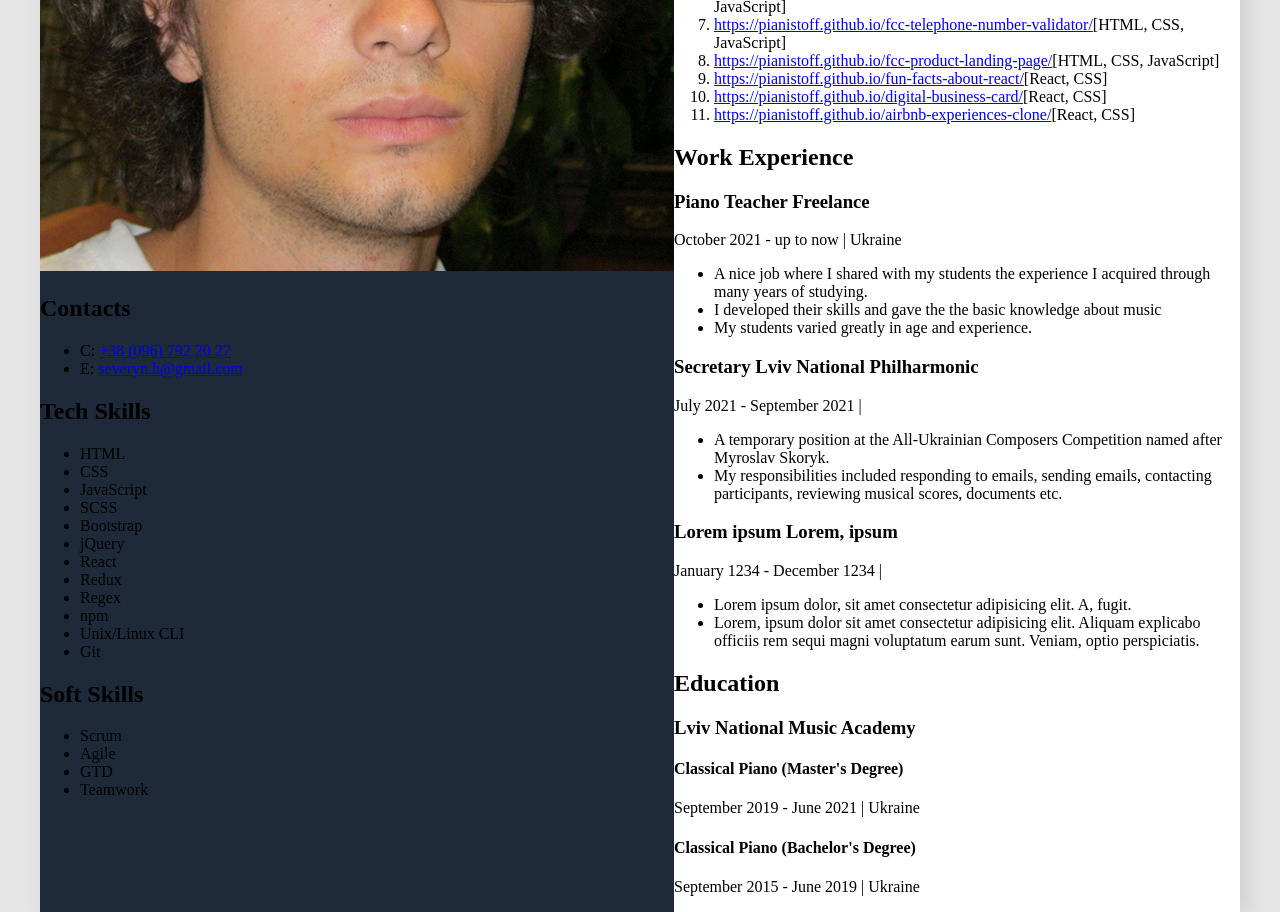
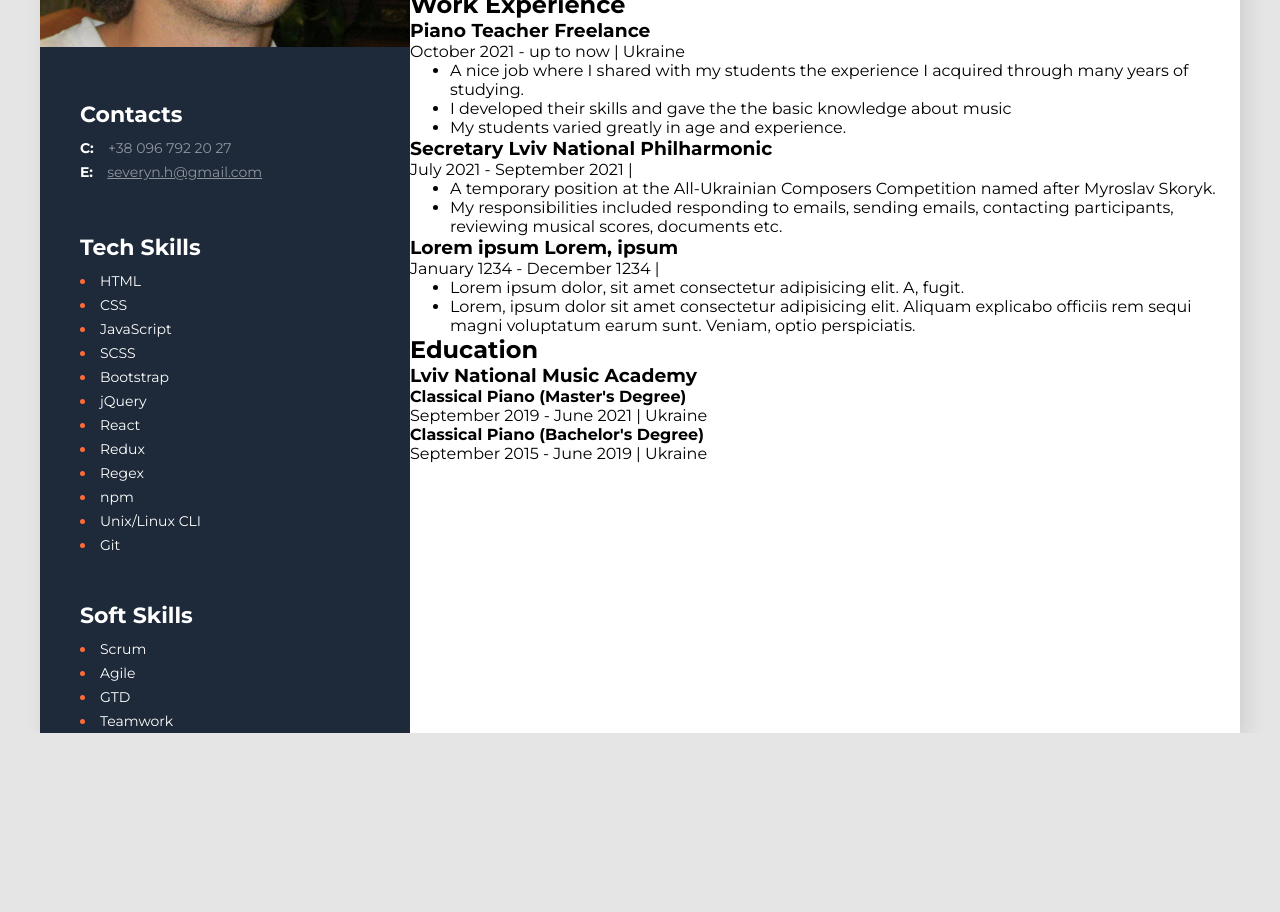
Before and after one commit to pianistoff/goit-resume, a plain HTML site: page index.html in a window 1280 px wide. Shown: the part 363-1275 px from the top of the page. After the commit the page ends 1096 px from the top, so only its background shows below. Drawn offline with Linux system fonts and the light colour scheme.

Commit message:
Fix fonts not working

```diff
--- a/index.html
+++ b/index.html
@@ -5,7 +5,13 @@
         <meta http-equiv="X-UA-Compatible" content="IE=edge" />
         <meta name="viewport" content="width=device-width, initial-scale=1.0" />
         <title>Resume</title>
-        <link rel="stylesheet" href="./style/style.css">
+        <link rel="preconnect" href="https://fonts.googleapis.com" />
+        <link rel="preconnect" href="https://fonts.gstatic.com" crossorigin />
+        <link
+            href="https://fonts.googleapis.com/css2?family=Montserrat:wght@400;700&display=swap"
+            rel="stylesheet"
+        />
+        <link rel="stylesheet" href="./styles/styles.css" />
     </head>
     <body>
         <div class="main-container">
@@ -171,48 +177,53 @@
                 <img
                     src="./img/photo.jpg"
                     alt="A photo of a guy in glasses with curly hair."
+                    class="photo"
                 />
-                <div class="contacts-container">
-                    <h2>Contacts</h2>
-                    <ul>
-                        <li>
-                            C:
-                            <a href="tel:+38-(096)-792-2027"
-                                >+38 (096) 792 20 27</a
+                <div class="contacts-container aside-container">
+                    <h2 class="aside-title">Contacts</h2>
+                    <ul class="contacts-list aside-list">
+                        <li class="aside-item">
+                            <span class="contacts-letter">C:</span>
+                            <a
+                                href="tel:+380967922027"
+                                class="contacts-link phone-number"
+                                >+38 096 792 20 27</a
                             >
                         </li>
-                        <li>
-                            E:
-                            <a href="mailto:severyn.h@gmail.com"
+                        <li class="aside-item">
+                            <span class="contacts-letter">E:</span>
+                            <a
+                                href="mailto:severyn.h@gmail.com"
+                                class="contacts-link"
                                 >severyn.h@gmail.com</a
                             >
                         </li>
                     </ul>
                 </div>
-                <div class="tech-skills-container">
-                    <h2>Tech Skills</h2>
-                    <ul>
-                        <li>HTML</li>
-                        <li>CSS</li>
-                        <li>JavaScript</li>
-                        <li>SCSS</li>
-                        <li>Bootstrap</li>
-                        <li>jQuery</li>
-                        <li>React</li>
-                        <li>Redux</li>
-                        <li>Regex</li>
-                        <li>npm</li>
-                        <li>Unix/Linux CLI</li>
-                        <li>Git</li>
+                <div class="tech-skills-container aside-container">
+                    <h2 class="aside-title">Tech Skills</h2>
+                    <ul class="skills-list aside-list">
+                        <li class="skills-item aside-item">HTML</li>
+                        <li class="skills-item aside-item">CSS</li>
+                        <li class="skills-item aside-item">JavaScript</li>
+                        <li class="skills-item aside-item">SCSS</li>
+                        <li class="skills-item aside-item">Bootstrap</li>
+                        <li class="skills-item aside-item">jQuery</li>
+                        <li class="skills-item aside-item">React</li>
+                        <li class="skills-item aside-item">Redux</li>
+                        <li class="skills-item aside-item">Regex</li>
+                        <li class="skills-item aside-item">npm</li>
+                        <li class="skills-item aside-item">Unix/Linux CLI</li>
+                        <li class="skills-item aside-item">Git</li>
                     </ul>
                 </div>
-                <div class="soft-skills-container">
-                    <h2>Soft Skills</h2>
-                    <ul>
-                        <li>Scrum</li>
-                        <li>Agile</li>
-                        <li>GTD</li>
-                        <li>Teamwork</li>
+                <div class="soft-skills-container aside-container">
+                    <h2 class="aside-title">Soft Skills</h2>
+                    <ul class="skills-list aside-list">
+                        <li class="skills-item aside-item">Scrum</li>
+                        <li class="skills-item aside-item">Agile</li>
+                        <li class="skills-item aside-item">GTD</li>
+                        <li class="skills-item aside-item">Teamwork</li>
                     </ul>
                 </div>
             </aside>
--- a/js/script.js
+++ /dev/null
@@ -1,2 +0,0 @@
-import "@fontsource/montserrat/400.css";
-import "@fontsource/montserrat/700.css";
--- a/style/style.css
+++ /dev/null
@@ -1,20 +0,0 @@
-body {
-    margin: 0;
-    background-color: #E5E5E5;
-}
-
-.main-container {
-    display: flex;
-    flex-direction: row-reverse;
-    margin: 0 auto;
-    width: 1200px;
-    box-shadow: 6px 6px 20px rgba(0, 0, 0, 0.1);
-}
-
-.about-container {
-    background-color: #fff;
-}
-
-.aside {
-    background-color: #1E2939;
-}
--- /dev/null
+++ b/styles/styles.css
@@ -0,0 +1,99 @@
+* {
+  margin: 0;
+}
+
+body {
+  background-color: #e5e5e5;
+  font-family: "Montserrat", sans-serif;
+}
+
+.main-container {
+  display: -webkit-box;
+  display: -ms-flexbox;
+  display: flex;
+  -webkit-box-orient: horizontal;
+  -webkit-box-direction: reverse;
+      -ms-flex-direction: row-reverse;
+          flex-direction: row-reverse;
+  margin: 0 auto;
+  width: 1200px;
+  -webkit-box-shadow: 6px 6px 20px rgba(0, 0, 0, 0.1);
+          box-shadow: 6px 6px 20px rgba(0, 0, 0, 0.1);
+}
+
+.about-container {
+  background-color: #fff;
+}
+
+.aside {
+  background-color: #1e2939;
+  width: 370px;
+  color: white;
+}
+
+.photo {
+  width: 370px;
+  height: auto;
+  padding-top: 40px;
+}
+
+.aside-container {
+  margin-left: 40px;
+}
+
+.contacts-container,
+.tech-skills-container {
+  margin-top: 50px;
+}
+
+.aside-title {
+  margin-bottom: 8px;
+  font-weight: 700;
+  font-size: 22px;
+  line-height: 27px;
+}
+
+.contacts-list {
+  list-style: none;
+  padding: 0;
+}
+
+.contacts-letter {
+  font-weight: 700;
+  font-size: 14px;
+  line-height: 24px;
+  padding-right: 10px;
+}
+
+.contacts-link {
+  color: white;
+  opacity: 0.5;
+  font-weight: 400;
+  font-size: 14px;
+  line-height: 24px;
+}
+
+.phone-number {
+  text-decoration: none;
+}
+
+.skills-list {
+  list-style: inside;
+  padding: 0;
+}
+
+.skills-item {
+  font-weight: 400;
+  font-size: 14px;
+  color: white;
+  line-height: 24px;
+}
+
+.soft-skills-container {
+  margin-top: 45px;
+}
+
+.skills-item::marker {
+  color: #FB6D3A;
+  font-size: 14px;
+}
```
